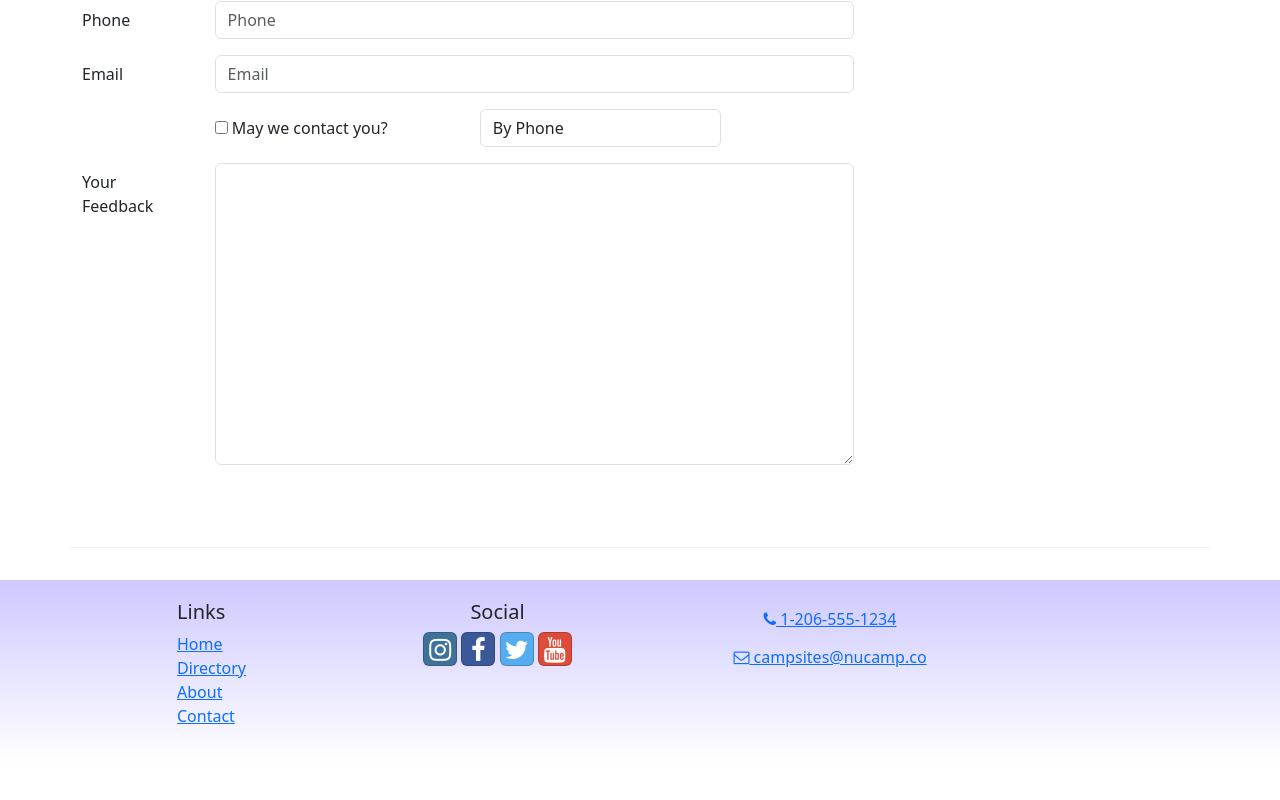
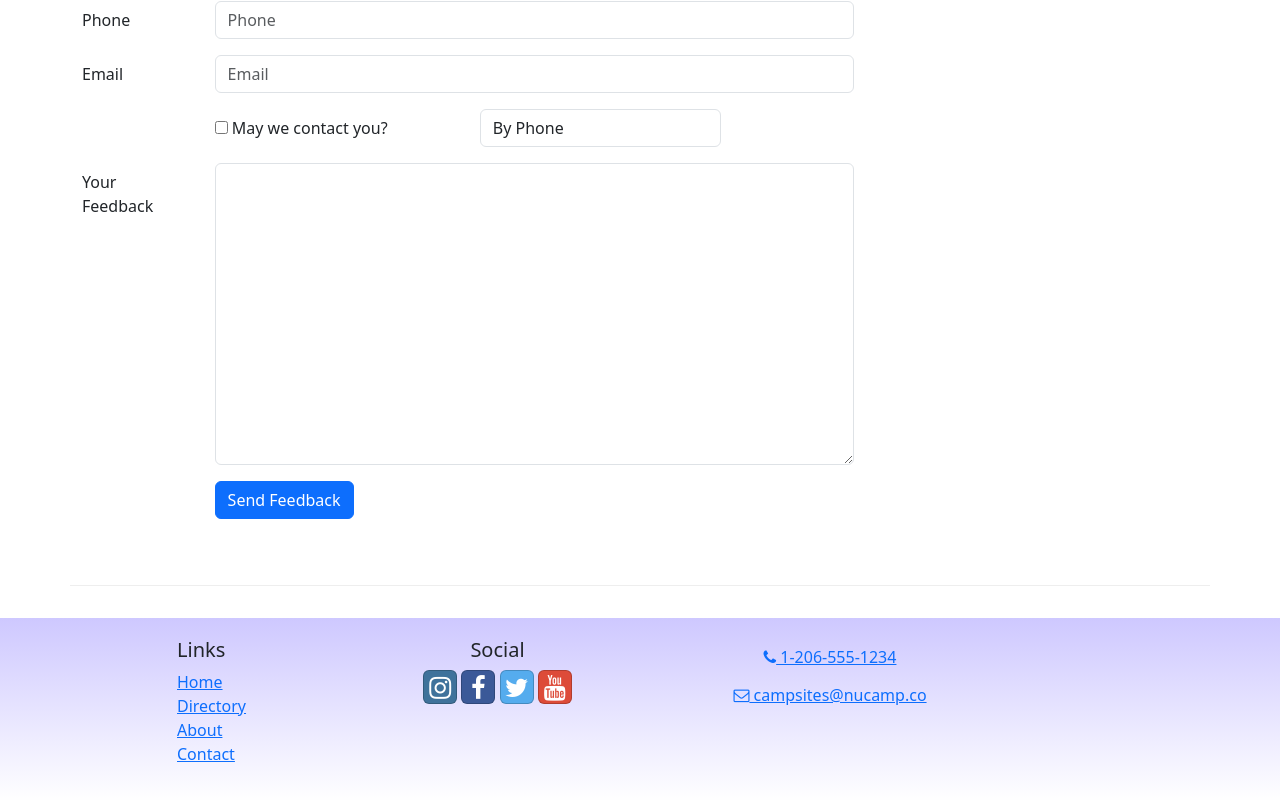
Before and after one commit to edmund80/nucampsite-react, a React (Create React App) app: page /contact in a window 1280 px wide. Shown: the part 748-1548 px from the top of the page. Before the commit the page ends 1512 px from the top, so only its background shows below. Built offline with nearby package versions, Linux system fonts and the light colour scheme.

Commit message:
ContactForm Part 3

```diff
--- a/src/components/ContactForm.js
+++ b/src/components/ContactForm.js
@@ -3,6 +3,12 @@
 import { Formik, Field, Form } from 'formik';
 
 const ContactForm = () => {
+    const handleSubmit = (values, { resetForm }) => {
+        console.log('form.values:', values);
+        console.log('in JSON format:', JSON.stringify(values))
+        resetForm();
+    };
+
     return (
         <Formik
             initialValues={{
@@ -14,6 +20,7 @@
                 contactType: 'By Phone',
                 feedback: ''
             }}
+            onSubmit={handleSubmit}
         >
             <Form>
 
@@ -80,6 +87,11 @@
                 </FormGroup>
 
                 <FormGroup row>
+                    <Col md={{ size: 10, offset: 2 }}>
+                        <Button type='submit' color='primary'>
+                            Send Feedback
+                        </Button>
+                    </Col>
                 </FormGroup>
 
             </Form>
```
